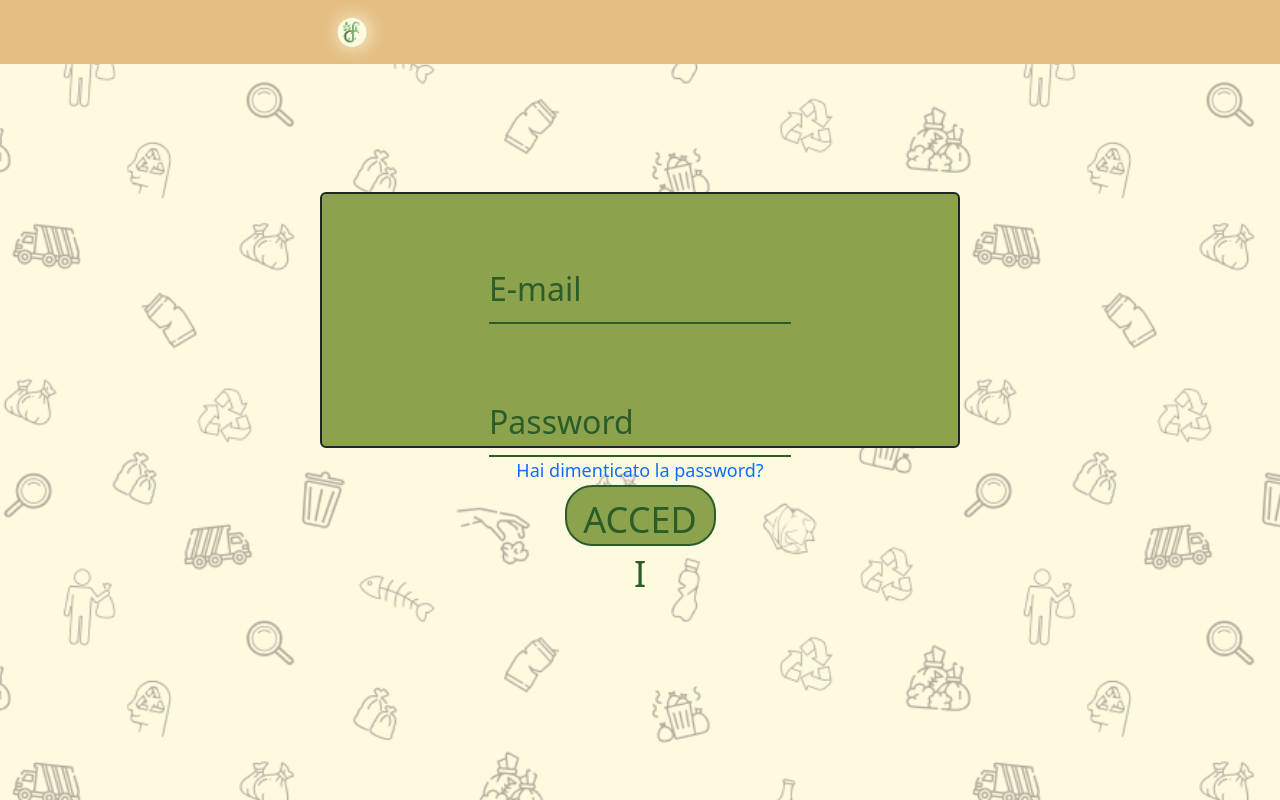
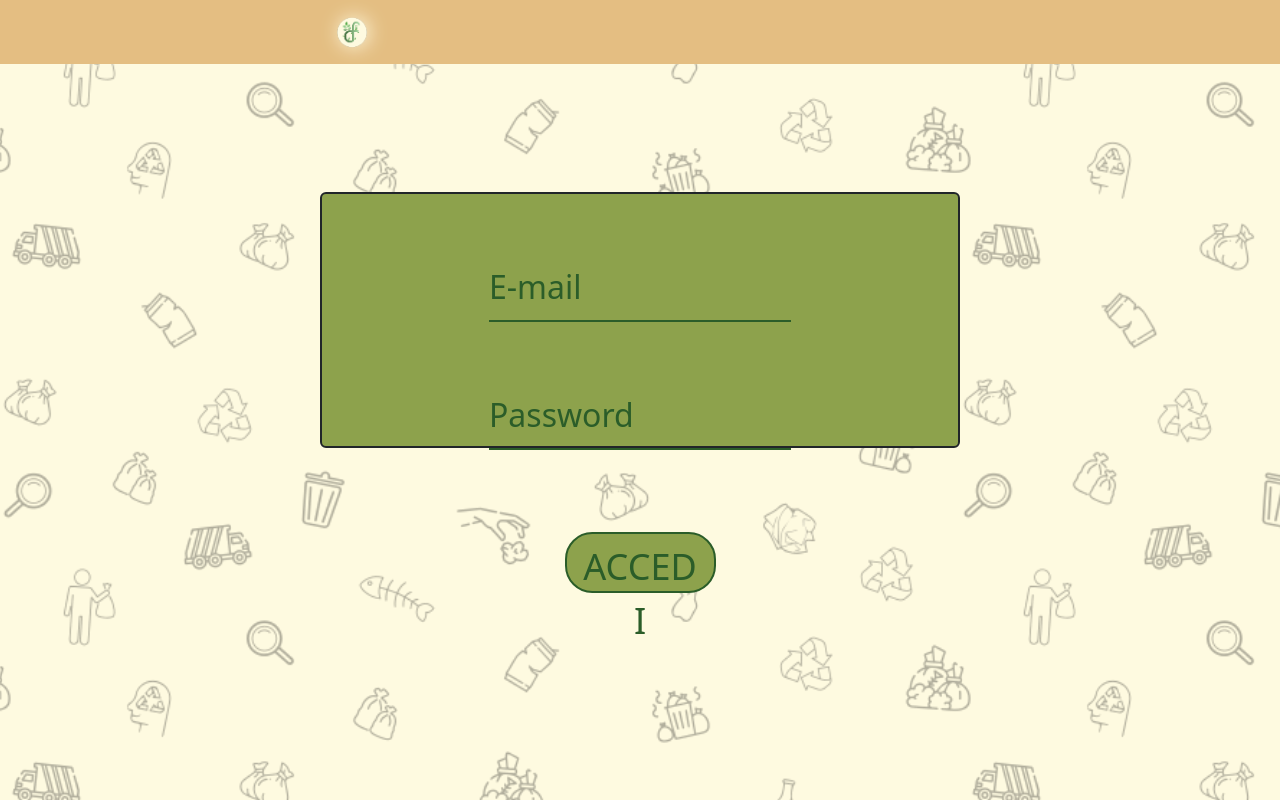
Before and after one commit to Nyde5/DumpFinder_Web, a PHP site: page /login.html in a window 1280 px wide. Run offline with PHP 8.4, Linux system fonts and the light colour scheme.

Commit message:
Problema con il btn submit

```diff
--- a/css/login.css
+++ b/css/login.css
@@ -95,8 +95,8 @@
   }
 
   #login {
-    position: relative;
-    top: 41%;
+    position: absolute;
+    top: 50% !important;
     background-color: var(--primary-light);
     border-color: var(--primary);
     border-width: 2px;
--- a/login.html
+++ b/login.html
@@ -24,7 +24,6 @@
             <div class="form__group field" id="pass">
               <input type="password" class="form__field" placeholder="Password" name="psw" id='password' required />
               <label for="password" class="form__label">Password</label>
-              <a href="" id="forgot">Hai dimenticato la password?</a>
             </div>
 
             <button class="btn" type="submit" id="login">ACCEDI</button>
```
